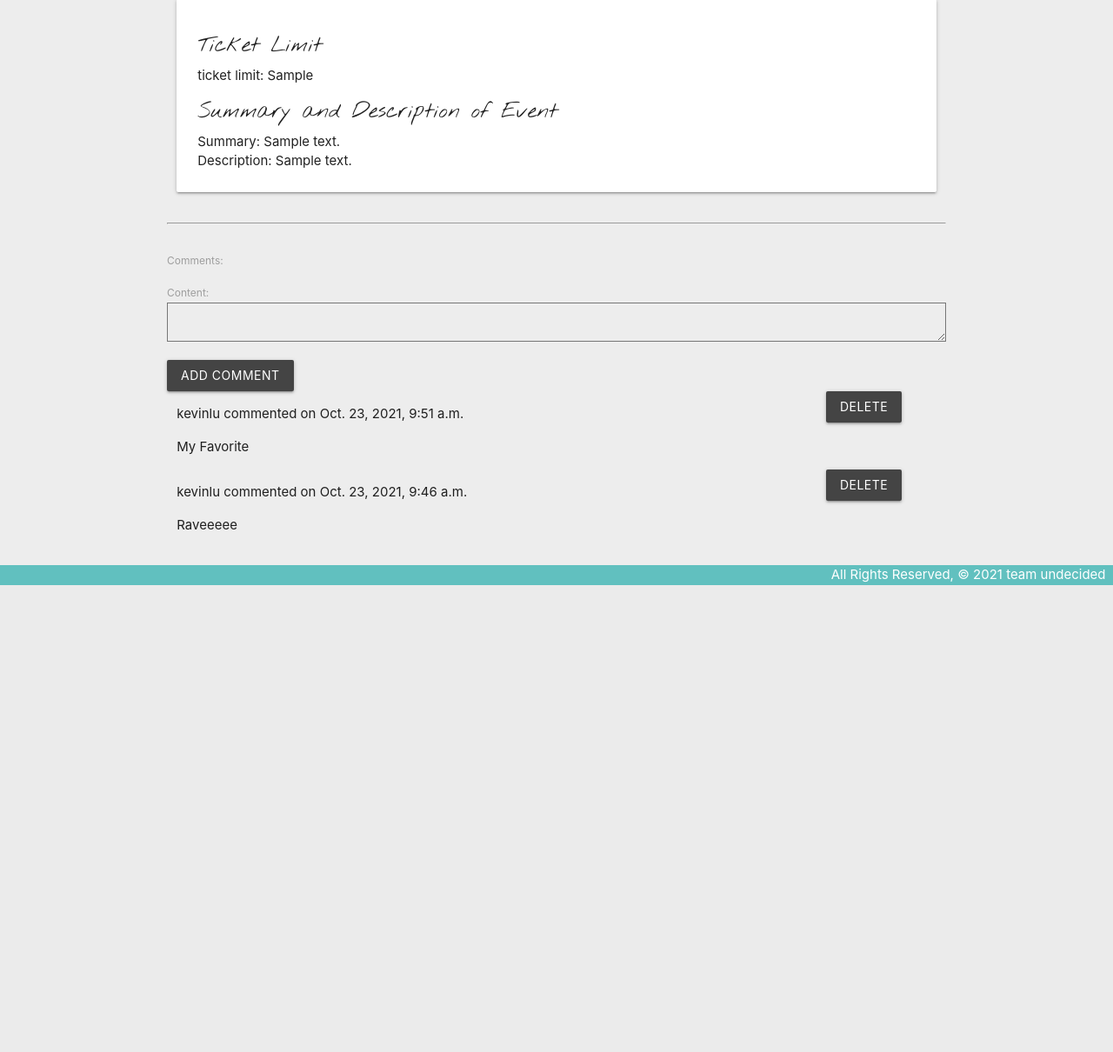
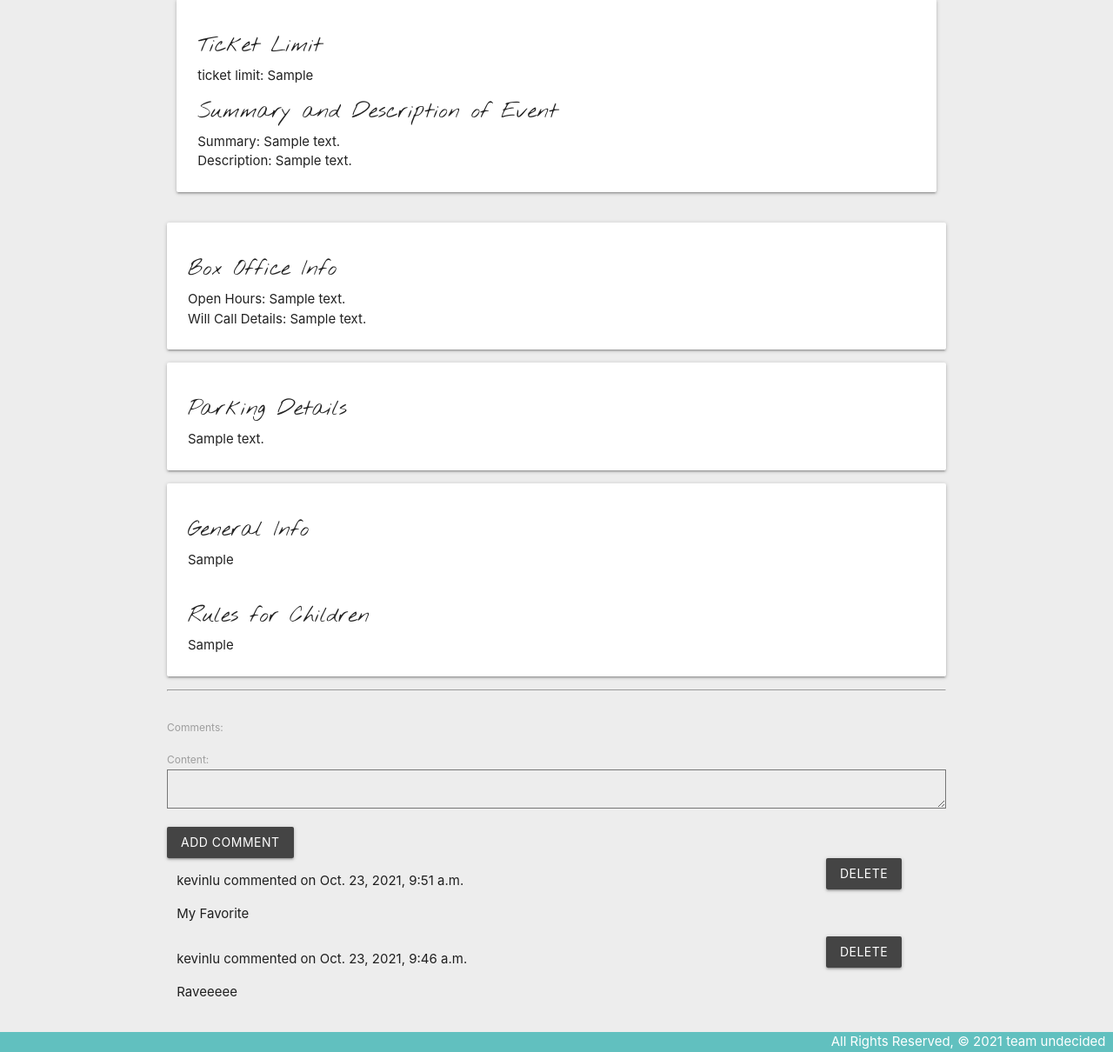
Before and after one commit to Kklu78/events-with-friends, a Django app: page /events/1/ in a window 1280 px wide. Shown: the part 1087-2297 px from the top of the page at 87% size. Before the commit the page ends 1760 px from the top, so only its background shows below. Run offline with Django 3.2, Linux system fonts and the light colour scheme; a user stored in the database is signed in; data comes from the database, SQL or seed files in the repository; grey boxes marked "Sample" are stand-in pictures; a database or web service that is not in the repository returns one stand-in record (values such as "Sample title"); data that the repository does not hold is empty.

Commit message:
added more cards to the details page

```diff
--- a/main_app/templates/events/details.html
+++ b/main_app/templates/events/details.html
@@ -1,4 +1,5 @@
 {% extends 'base.html' %}
+{% load tags %}
 {% block content %}
 
 <h1>Details</h1>
@@ -92,6 +93,45 @@
     </div>
 </div>
 
+<div class="col s12">
+    <div class="card">
+        <div class="card-content">
+            {% with embedded=event|getkey:'_embedded' %}
+            <h5>Box Office Info</h5>
+            <p>Open Hours: {{ embedded.venues.0.boxOfficeInfo.openHoursDetail }}</p>
+            <p>Will Call Details: {{ embedded.venues.0.boxOfficeInfo.willCallDetail }}</p>
+            {% endwith %}
+        </div>
+    </div>
+</div>
+
+<div class="col s12">
+    <div class="card">
+        <div class="card-content">
+            {% with embedded=event|getkey:'_embedded' %}
+            <h5>Parking Details</h5>
+            <p>{{ embedded.venues.0.parkingDetail }}</p>
+            {% endwith %}
+        </div>
+    </div>
+</div>
+
+<div class="col s12">
+    <div class="card">
+        <div class="card-content">
+            {% with embedded=event|getkey:'_embedded' %}
+            <h5>General Info</h5>
+            <p>{{ embedded.venues.0.generalInfo.generalRule }}</p>
+            <br>
+            <h5>Rules for Children</h5>
+            <p>{{ embedded.venues.0.generalInfo.childRule }}</p>
+            {% endwith %}
+        </div>
+    </div>
+</div>
+
+
+
 <hr />
 <br>
 <div class="col s12">
```
Also changed, not shown: README.md.
